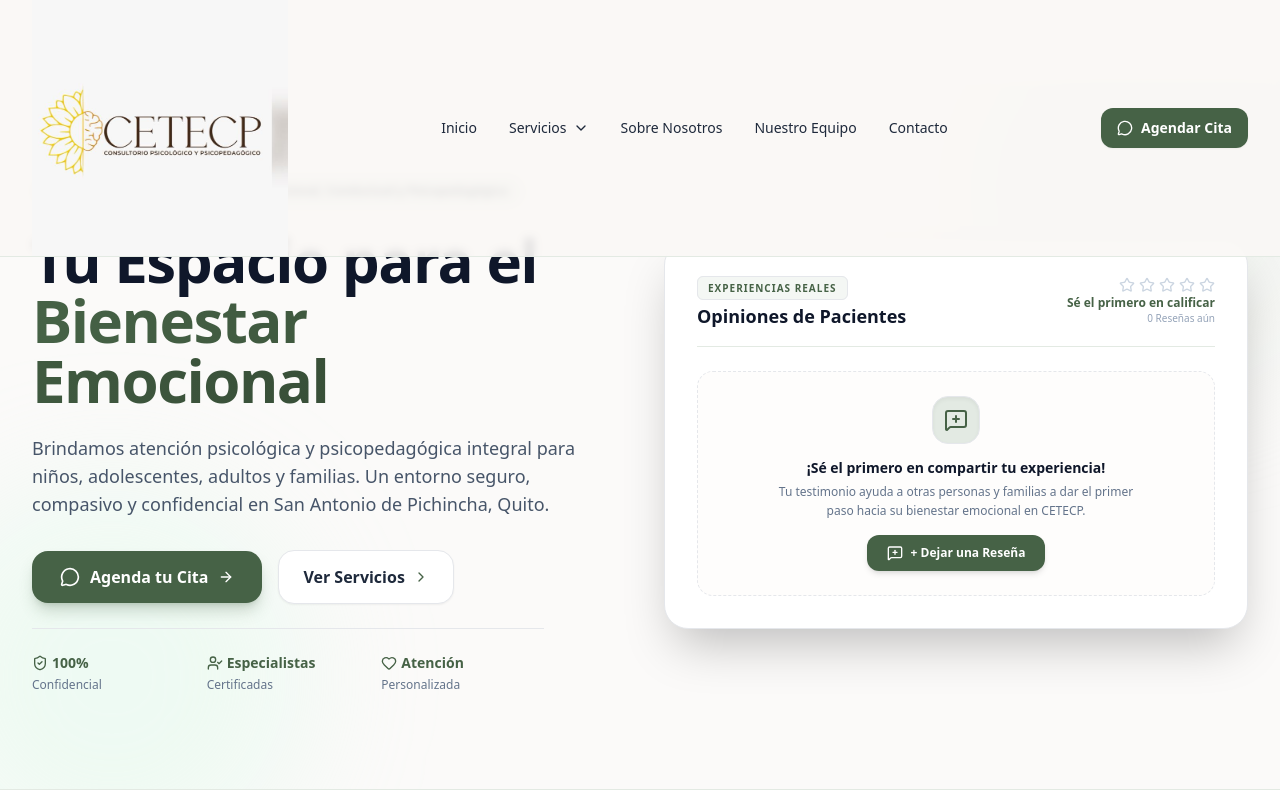
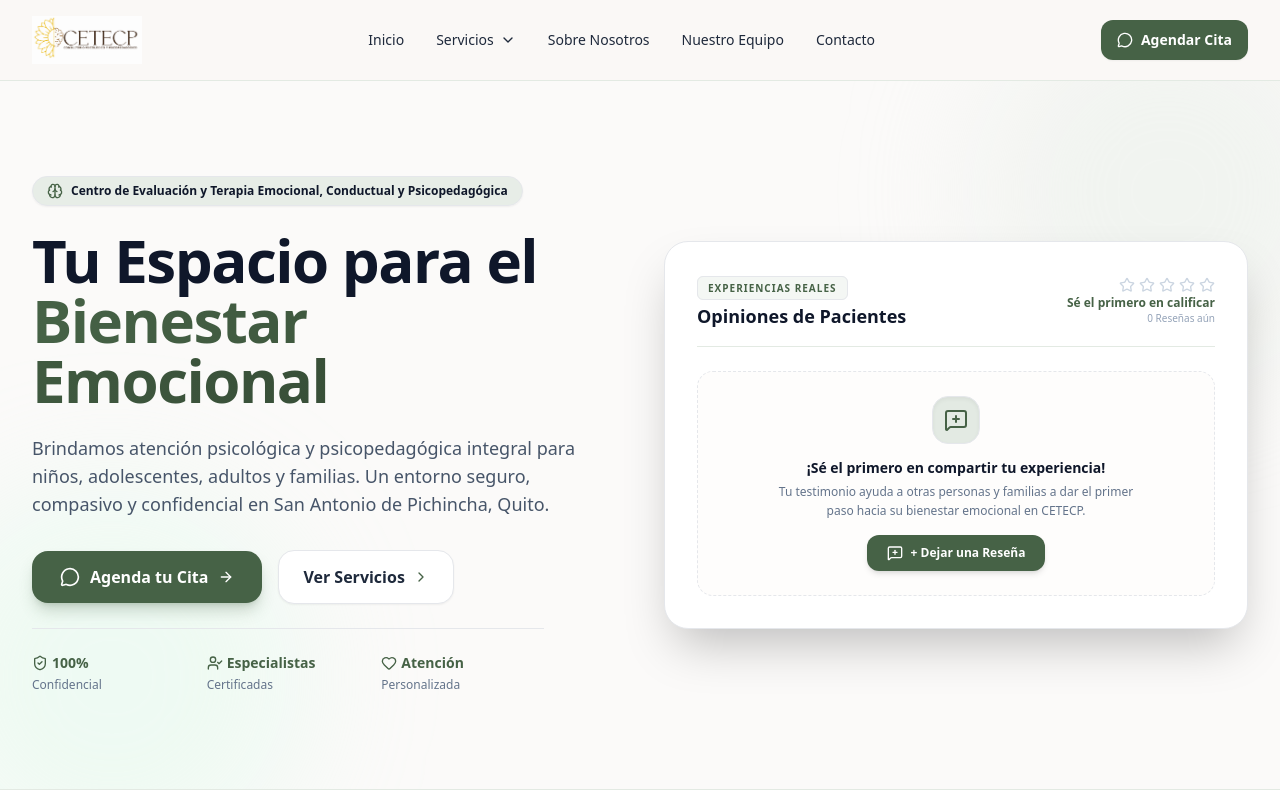
Before and after one commit to carlosulcuango/Cetecp, a React (Vite) app: page / in a window 1280 px wide. Shown: the top 800 px of the page. Built offline with nearby package versions, Linux system fonts and the light colour scheme.

Commit message:
Actualizacion de imagen de logo y aumento de tamano en Navbar

```diff
--- a/src/components/Navbar.tsx
+++ b/src/components/Navbar.tsx
@@ -109,9 +109,9 @@ export const Navbar: React.FC<NavbarProps> = ({ onSelectServiceCategory, onOpenW
             className="flex items-center group focus:outline-none"
           >
             <img
-              src="/images/logo.jpeg"
+              src="/images/logo.png"
               alt={CETECP_INFO.fullName}
-              className="w-48 md:w-64 h-auto object-contain -my-4"
+              className="h-10 md:h-12 w-auto object-contain"
             />
           </Link>
 
```
Also changed, not shown: public/images/logo.jpeg (deleted), public/images/logo.png (added).
